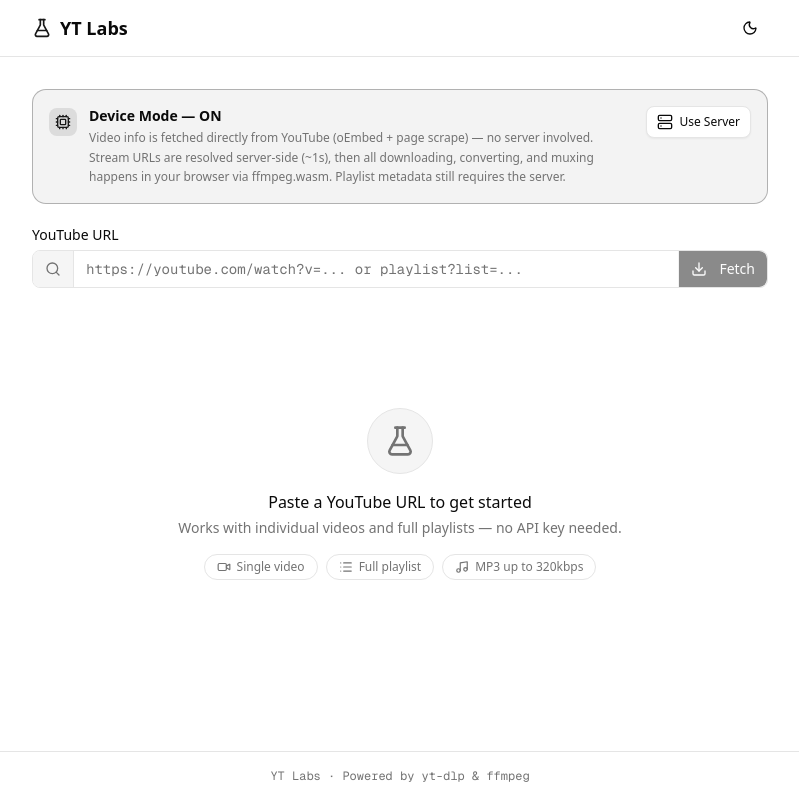
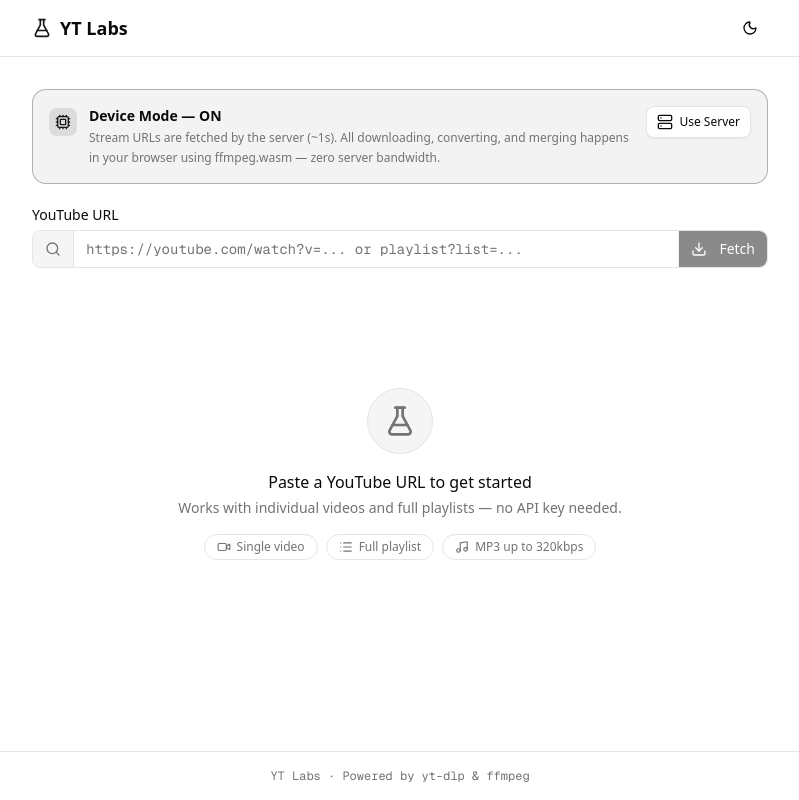
Before and after one commit to Ujjwal2327/YT-Labs, a Next.js app: page / in a window 1280 px wide. Shown: the whole page, without its empty margins (240-1039 px from the left). Built offline with nearby package versions, Linux system fonts and the light colour scheme.

Commit message:
Revert "add minor changes"
This reverts commit 0c5e6144f7b48435c7a1dbed285a4a630f1ea07f.

```diff
--- a/app/page.js
+++ b/app/page.js
@@ -456,118 +456,6 @@ function triggerBlobDownload(blob, filename) {
   URL.revokeObjectURL(url);
 }
 
-// ── Device-mode video info fetch ──────────────────────────────────────────────
-// Uses YouTube's public oEmbed API (no key needed) via our CORS proxy,
-// then scrapes the watch page for duration + view count.
-// Zero yt-dlp / server CPU — the proxy just forwards raw bytes.
-function extractVideoIdFromUrl(rawUrl) {
-  try {
-    const parsed = new URL(rawUrl.trim());
-    if (parsed.hostname === "youtu.be") return parsed.pathname.slice(1).split("?")[0];
-    if (parsed.pathname.startsWith("/shorts/")) return parsed.pathname.split("/")[2];
-    return parsed.searchParams.get("v") || null;
-  } catch {
-    return null;
-  }
-}
-
-function parseDurationISO(iso) {
-  // PT1H2M3S → seconds
-  if (!iso) return 0;
-  const m = iso.match(/PT(?:(\d+)H)?(?:(\d+)M)?(?:(\d+)S)?/);
-  if (!m) return 0;
-  return (parseInt(m[1] || 0) * 3600) + (parseInt(m[2] || 0) * 60) + parseInt(m[3] || 0);
-}
-
-function formatDurationSecs(seconds) {
-  const h = Math.floor(seconds / 3600);
-  const m = Math.floor((seconds % 3600) / 60);
-  const s = seconds % 60;
-  if (h > 0) return `${h}:${String(m).padStart(2, "0")}:${String(s).padStart(2, "0")}`;
-  return `${m}:${String(s).padStart(2, "0")}`;
-}
-
-function formatViewsLocal(n) {
-  if (!n) return null;
-  if (n >= 1_000_000_000) return `${(n / 1_000_000_000).toFixed(1)}B`;
-  if (n >= 1_000_000) return `${(n / 1_000_000).toFixed(1)}M`;
-  if (n >= 1_000) return `${Math.round(n / 1_000)}K`;
-  return String(n);
-}
-
-async function fetchVideoInfoDeviceMode(rawUrl) {
-  const videoId = extractVideoIdFromUrl(rawUrl);
-  if (!videoId) throw new Error("Could not extract video ID from URL");
-
-  // 1. oEmbed — title + author + thumbnail_url (always works, no key needed)
-  const oembedUrl = `https://www.youtube.com/oembed?url=https://www.youtube.com/watch?v=${videoId}&format=json`;
-  const oembedRes = await fetch(`/api/proxy?url=${encodeURIComponent(oembedUrl)}`);
-  if (!oembedRes.ok) throw new Error(`oEmbed fetch failed (${oembedRes.status})`);
-  const oembed = await oembedRes.json();
-
-  // 2. Watch page — scrape structured data for duration + view count
-  let durationSeconds = 0;
-  let viewCount = 0;
-  let uploadDate = "";
-  let uploadDateDisplay = "";
-  let tags = [];
-
-  try {
-    const pageUrl = `https://www.youtube.com/watch?v=${videoId}`;
-    const pageRes = await fetch(`/api/proxy?url=${encodeURIComponent(pageUrl)}`);
-    if (pageRes.ok) {
-      const html = await pageRes.text();
-
-      // Pull JSON-LD structured data block
-      const ldMatch = html.match(/<script type="application\/ld\+json">([\s\S]*?)<\/script>/);
-      if (ldMatch) {
-        try {
-          const ld = JSON.parse(ldMatch[1]);
-          if (ld.duration) durationSeconds = parseDurationISO(ld.duration);
-          if (ld.interactionStatistic) {
-            const stat = Array.isArray(ld.interactionStatistic)
-              ? ld.interactionStatistic.find(s => s.interactionType?.includes("WatchAction"))
-              : ld.interactionStatistic;
-            if (stat?.userInteractionCount) viewCount = parseInt(stat.userInteractionCount) || 0;
-          }
-          if (ld.uploadDate) {
-            uploadDate = ld.uploadDate.replace(/-/g, "").slice(0, 8);
-            uploadDateDisplay = ld.uploadDate.slice(0, 10);
-          }
-          if (ld.keywords) tags = ld.keywords.split(",").map(t => t.trim()).slice(0, 8);
-        } catch (_) {}
-      }
-
-      // Fallback: ytInitialData approxViewCount
-      if (!viewCount) {
-        const viewMatch = html.match(/"viewCount":"(\d+)"/);
-        if (viewMatch) viewCount = parseInt(viewMatch[1]) || 0;
-      }
-    }
-  } catch (_) {
-    // Page scrape failed — proceed with oEmbed data only
-  }
-
-  return {
-    videoId,
-    title: oembed.title || "Unknown",
-    author: oembed.author_name || "Unknown",
-    channelId: null,
-    duration: formatDurationSecs(durationSeconds),
-    durationSeconds,
-    thumbnail: `https://i.ytimg.com/vi/${videoId}/maxresdefault.jpg`,
-    viewCount,
-    viewCountDisplay: formatViewsLocal(viewCount),
-    likeCount: 0,
-    uploadDate,
-    uploadDateDisplay,
-    description: "",
-    categories: [],
-    tags,
-    _deviceFetched: true, // flag so UI can show partial-data notice
-  };
-}
-
 // ── Thumbnail download ────────────────────────────────────────────────────────
 // Tries maxresdefault (1280×720) first, falls back to hqdefault (480×360).
 // Fetches via the existing CORS proxy since *.ytimg.com is already whitelisted.
@@ -599,7 +487,7 @@ async function downloadThumbnail(videoId, title) {
 }
 
 // ── Download Mode Banner ──────────────────────────────────────────────────────
-function DeviceModeBanner({ deviceMode, onToggle, disabled }) {
+function DeviceModeBanner({ deviceMode, onToggle }) {
   return (
     <div
       className={`rounded-xl border p-3 sm:p-4 flex items-start gap-3 transition-colors ${
@@ -635,8 +523,8 @@ function DeviceModeBanner({ deviceMode, onToggle, disabled }) {
         </div>
         <p className="text-xs text-muted-foreground mt-0.5 leading-relaxed hidden sm:block">
           {deviceMode
-            ? "Video info is fetched directly from YouTube (oEmbed + page scrape) — no server involved. Stream URLs are resolved server-side (~1s), then all downloading, converting, and muxing happens in your browser via ffmpeg.wasm. Playlist metadata still requires the server."
-            : "Everything runs on the server — info fetching, downloading, and converting. Simple and reliable, but uses server bandwidth and CPU."}
+            ? "Stream URLs are fetched by the server (~1s). All downloading, converting, and merging happens in your browser using ffmpeg.wasm — zero server bandwidth."
+            : "Everything runs on the server. Simple and reliable, but uses server bandwidth and CPU."}
         </p>
       </div>
 
@@ -644,7 +532,6 @@ function DeviceModeBanner({ deviceMode, onToggle, disabled }) {
         variant={deviceMode ? "outline" : "default"}
         size="sm"
         onClick={onToggle}
-        disabled={disabled}
         className="shrink-0 gap-1.5 text-xs"
       >
         {deviceMode ? (
@@ -662,7 +549,7 @@ function DeviceModeBanner({ deviceMode, onToggle, disabled }) {
 }
 
 // ── Single-Video Download Card ─────────────────────────────────────────────────
-function VideoCard({ video, onDownload, download, isBusy }) {
+function VideoCard({ video, onDownload, download }) {
   const [format, setFormat] = useState("mp4");
   const [quality, setQuality] = useState("highest");
   const [downloadedWith, setDownloadedWith] = useState(null);
@@ -743,13 +630,6 @@ function VideoCard({ video, onDownload, download, isBusy }) {
           </span>
         </div>
 
-        {video._deviceFetched && (
-          <p className="text-xs text-muted-foreground flex items-center gap-1.5 bg-muted/40 rounded-md px-2.5 py-1.5">
-            <Cpu className="w-3 h-3 shrink-0" />
-            Info fetched client-side (oEmbed + page scrape) — no server used. Some fields may be unavailable.
-          </p>
-        )}
-
         {video.tags?.length > 0 && (
           <div className="flex flex-wrap gap-1.5">
             {video.tags.slice(0, 6).map((tag) => (
@@ -772,7 +652,7 @@ function VideoCard({ video, onDownload, download, isBusy }) {
             <Tabs
               value={format}
               onValueChange={(v) => {
-                if (!isBusy) {
+                if (effectiveStatus !== "downloading") {
                   setFormat(v);
                   setQuality("highest");
                 }
@@ -780,14 +660,14 @@ function VideoCard({ video, onDownload, download, isBusy }) {
             >
               <TabsList
                 className={
-                  isBusy
+                  effectiveStatus === "downloading"
                     ? "opacity-50 pointer-events-none"
                     : ""
                 }
               >
                 <TabsTrigger
                   value="mp4"
-                  disabled={isBusy}
+                  disabled={effectiveStatus === "downloading"}
                   className="flex items-center gap-1.5"
                 >
                   <Video className="w-3.5 h-3.5" />
@@ -795,7 +675,7 @@ function VideoCard({ video, onDownload, download, isBusy }) {
                 </TabsTrigger>
                 <TabsTrigger
                   value="mp3"
-                  disabled={isBusy}
+                  disabled={effectiveStatus === "downloading"}
                   className="flex items-center gap-1.5"
                 >
                   <Music className="w-3.5 h-3.5" />
@@ -803,7 +683,7 @@ function VideoCard({ video, onDownload, download, isBusy }) {
                 </TabsTrigger>
                 <TabsTrigger
                   value="thumbnail"
-                  disabled={isBusy}
+                  disabled={effectiveStatus === "downloading"}
                   className="flex items-center gap-1.5"
                 >
                   <ImageIcon className="w-3.5 h-3.5" />
@@ -819,7 +699,7 @@ function VideoCard({ video, onDownload, download, isBusy }) {
               <Select
                 value={quality}
                 onValueChange={setQuality}
-                disabled={isBusy}
+                disabled={effectiveStatus === "downloading"}
               >
                 <SelectTrigger>
                   <SelectValue />
@@ -855,7 +735,7 @@ function VideoCard({ video, onDownload, download, isBusy }) {
                   );
                 }
               }}
-              disabled={isBusy}
+              disabled={effectiveStatus === "downloading"}
               size="default"
               className="gap-2"
             >
@@ -968,7 +848,6 @@ export default function Home() {
 
     if (type === "playlist") {
       try {
-        // Playlist metadata always requires the server (yt-dlp) — no public client-side API exists.
         const res = await fetch(
           `/api/playlist?url=${encodeURIComponent(url.trim())}`,
         );
@@ -981,25 +860,18 @@ export default function Home() {
       }
     } else {
       try {
-        let data;
-        if (downloadMode === "device") {
-          // Device mode: fetch video info client-side via oEmbed + page scrape.
-          // Zero yt-dlp / server CPU — the CORS proxy just forwards raw bytes.
-          data = await fetchVideoInfoDeviceMode(url.trim());
-        } else {
-          const res = await fetch(
-            `/api/video?url=${encodeURIComponent(url.trim())}`,
-          );
-          data = await res.json();
-          if (!res.ok) throw new Error(data.error || "Failed to fetch video");
-        }
+        const res = await fetch(
+          `/api/video?url=${encodeURIComponent(url.trim())}`,
+        );
+        const data = await res.json();
+        if (!res.ok) throw new Error(data.error || "Failed to fetch video");
         setVideoInfo(data);
       } catch (err) {
         setError(err.message);
       }
     }
     setLoading(false);
-  }, [url, downloadMode]);
+  }, [url]);
 
   // ── Core download function ────────────────────────────────────────────────
   const downloadVideo = async (
@@ -1172,22 +1044,8 @@ export default function Home() {
     bulkDownloading ||
     [...downloads.values()].some((d) => d.status === "downloading");
 
-  const allDl = [...downloads.values()];
-  const doneCount = allDl.filter((d) => d.status === "done").length;
-  const errorCount = allDl.filter((d) => d.status === "error").length;
-  const activeCount = allDl.filter((d) => d.status === "downloading").length;
-  const allSelected = playlist && selected.size === playlist.videos.length;
-
-  // True whenever ANY download/fetch is in progress — gates ALL interactive controls.
-  const isBusy =
-    loading ||
-    bulkDownloading ||
-    bulkThumbDownloading ||
-    activeCount > 0 ||
-    videoDownload?.status === "downloading";
-
   const toggleVideo = (id) => {
-    if (isBusy) return;
+    if (isDownloadingActive) return;
     setSelected((prev) => {
       const n = new Set(prev);
       n.has(id) ? n.delete(id) : n.add(id);
@@ -1196,7 +1054,7 @@ export default function Home() {
   };
 
   const toggleAll = () => {
-    if (!playlist || isBusy) return;
+    if (!playlist || isDownloadingActive) return;
     setSelected(
       selected.size === playlist.videos.length
         ? new Set()
@@ -1261,6 +1119,20 @@ export default function Home() {
     setTimeout(() => setThumbDownloads(new Map()), 3000);
   };
 
+  const allDl = [...downloads.values()];
+  const doneCount = allDl.filter((d) => d.status === "done").length;
+  const errorCount = allDl.filter((d) => d.status === "error").length;
+  const activeCount = allDl.filter((d) => d.status === "downloading").length;
+  const allSelected = playlist && selected.size === playlist.videos.length;
+
+  // True whenever ANY download/fetch is in progress — gates all interactive controls.
+  const isBusy =
+    loading ||
+    bulkDownloading ||
+    bulkThumbDownloading ||
+    activeCount > 0 ||
+    videoDownload?.status === "downloading";
+
   const displayedVideos = useMemo(() => {
     if (!playlist) return [];
     const sorted = sortVideos(playlist.videos, sortBy, selected);
@@ -1294,7 +1166,6 @@ export default function Home() {
                 variant="ghost"
                 size="icon"
                 onClick={() => setDark(!dark)}
-                disabled={isBusy}
               >
                 {dark ? (
                   <Sun className="w-4 h-4" />
@@ -1315,7 +1186,6 @@ export default function Home() {
           onToggle={() =>
             setDownloadMode((m) => (m === "server" ? "device" : "server"))
           }
-          disabled={isBusy}
         />
 
         {/* ── URL Input ── */}
@@ -1342,16 +1212,14 @@ export default function Home() {
               id="yt-url"
               placeholder="https://youtube.com/watch?v=... or playlist?list=..."
               value={url}
-              onChange={(e) => !isBusy && handleUrlChange(e.target.value)}
-              onKeyDown={(e) => !isBusy && e.key === "Enter" && fetchData()}
-              disabled={isBusy}
-              className="flex-1 min-w-0 px-3 py-2 text-sm font-mono bg-background text-foreground placeholder:text-muted-foreground focus:outline-none disabled:opacity-50 disabled:cursor-not-allowed"
+              onChange={(e) => handleUrlChange(e.target.value)}
+              onKeyDown={(e) => e.key === "Enter" && fetchData()}
+              className="flex-1 min-w-0 px-3 py-2 text-sm font-mono bg-background text-foreground placeholder:text-muted-foreground focus:outline-none"
             />
             {url && (
               <button
-                onClick={() => !isBusy && handleClear()}
-                disabled={isBusy}
-                className="flex items-center px-2 text-muted-foreground hover:text-foreground border-l border-input bg-background transition-colors disabled:opacity-50 disabled:cursor-not-allowed"
+                onClick={handleClear}
+                className="flex items-center px-2 text-muted-foreground hover:text-foreground border-l border-input bg-background transition-colors"
                 tabIndex={-1}
               >
                 <X className="w-3.5 h-3.5" />
@@ -1359,7 +1227,7 @@ export default function Home() {
             )}
             <Button
               onClick={fetchData}
-              disabled={isBusy || !url.trim() || !urlType}
+              disabled={loading || !url.trim() || !urlType}
               className="rounded-none rounded-r-md border-l border-input shrink-0"
             >
               {loading ? (
@@ -1385,7 +1253,6 @@ export default function Home() {
           <VideoCard
             video={videoInfo}
             download={videoDownload}
-            isBusy={isBusy}
             onDownload={(id, title, fmt, qual, dur) =>
               downloadVideo(id, title, fmt, qual, dur, false)
             }
@@ -1417,12 +1284,6 @@ export default function Home() {
                 </Tooltip>
               </div>
               <p className="text-sm text-muted-foreground">{playlist.author}</p>
-              {downloadMode === "device" && (
-                <p className="text-xs text-muted-foreground flex items-center gap-1.5 mt-1">
-                  <Server className="w-3 h-3 shrink-0" />
-                  Playlist metadata fetched via server (no public client-side API exists for playlists). Downloads will still run on your device.
-                </p>
-              )}
             </div>
 
             <div className="grid grid-cols-3 gap-2 sm:gap-3">
@@ -1603,11 +1464,11 @@ export default function Home() {
                     id="select-all"
                     checked={!!allSelected}
                     onCheckedChange={toggleAll}
-                    disabled={isBusy}
+                    disabled={isDownloadingActive}
                   />
                   <Label
                     htmlFor="select-all"
-                    className={`text-sm font-normal whitespace-nowrap ${isBusy ? "cursor-not-allowed opacity-50" : "cursor-pointer"}`}
+                    className={`text-sm font-normal whitespace-nowrap ${isDownloadingActive ? "cursor-not-allowed opacity-50" : "cursor-pointer"}`}
                   >
                     {allSelected ? "Deselect all" : "Select all"}
                   </Label>
@@ -1618,7 +1479,7 @@ export default function Home() {
               </div>
               <div className="flex items-center gap-1.5">
                 <ArrowUpDown className="w-3.5 h-3.5 text-muted-foreground shrink-0" />
-                <Select value={sortBy} onValueChange={setSortBy} disabled={isBusy}>
+                <Select value={sortBy} onValueChange={setSortBy}>
                   <SelectTrigger className="h-8 w-32.5 sm:w-38.75 text-xs">
                     <SelectValue />
                   </SelectTrigger>
@@ -1642,8 +1503,7 @@ export default function Home() {
                 <Input
                   placeholder="Filter..."
                   value={filter}
-                  onChange={(e) => !isBusy && setFilter(e.target.value)}
-                  disabled={isBusy}
+                  onChange={(e) => setFilter(e.target.value)}
                   className="pl-8 h-8 w-full sm:w-40 text-sm"
                 />
               </div>
@@ -1665,13 +1525,12 @@ export default function Home() {
                     <div
                       key={video.videoId}
                       onClick={() => toggleVideo(video.videoId)}
-                      className={`flex items-center gap-2 sm:gap-3 px-3 sm:px-4 py-3 transition-all select-none ${isBusy ? "cursor-not-allowed" : "cursor-pointer"} ${isSelected ? "bg-background hover:bg-muted/40" : "opacity-40 grayscale hover:opacity-60"}`}
+                      className={`flex items-center gap-2 sm:gap-3 px-3 sm:px-4 py-3 transition-all select-none ${isDownloadingActive ? "cursor-not-allowed" : "cursor-pointer"} ${isSelected ? "bg-background hover:bg-muted/40" : "opacity-40 grayscale hover:opacity-60"}`}
                     >
                       <div onClick={(e) => e.stopPropagation()}>
                         <Checkbox
                           checked={isSelected}
                           onCheckedChange={() => toggleVideo(video.videoId)}
-                          disabled={isBusy}
                         />
                       </div>
                       <span className="w-4 sm:w-5 text-xs text-muted-foreground text-right shrink-0 font-mono hidden sm:block">
```
